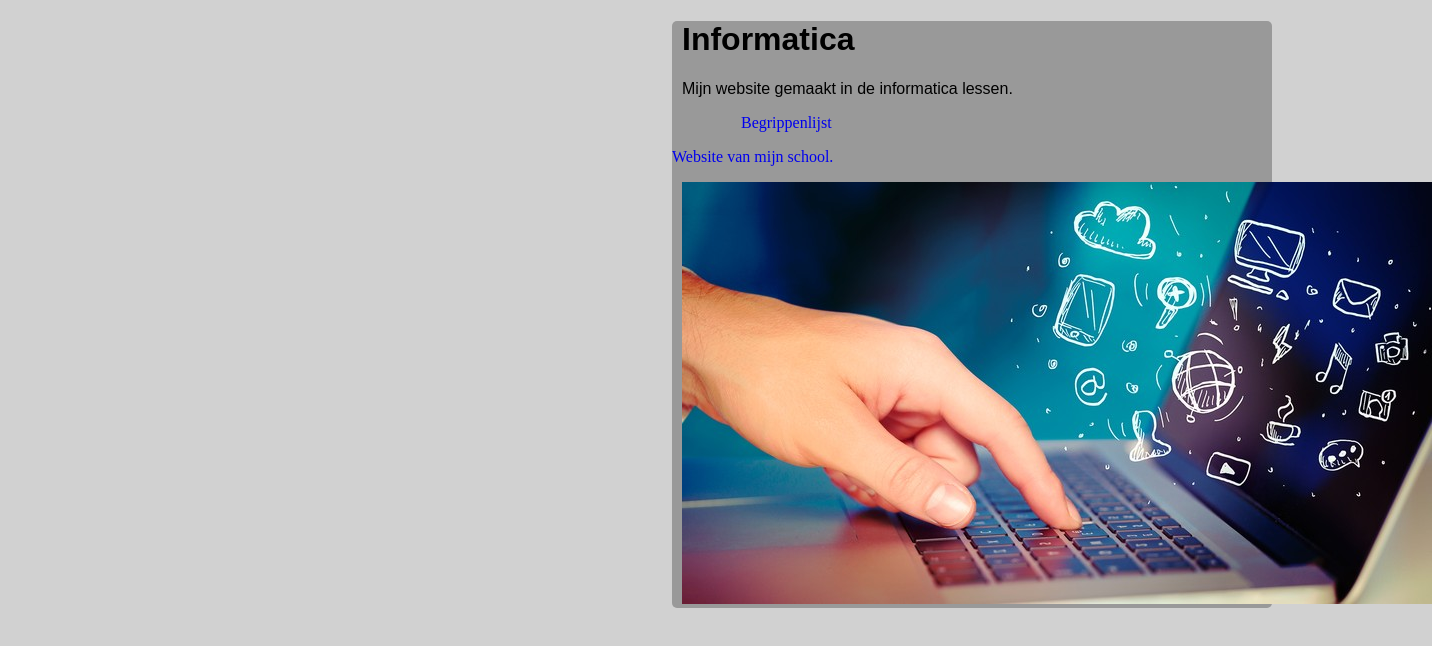
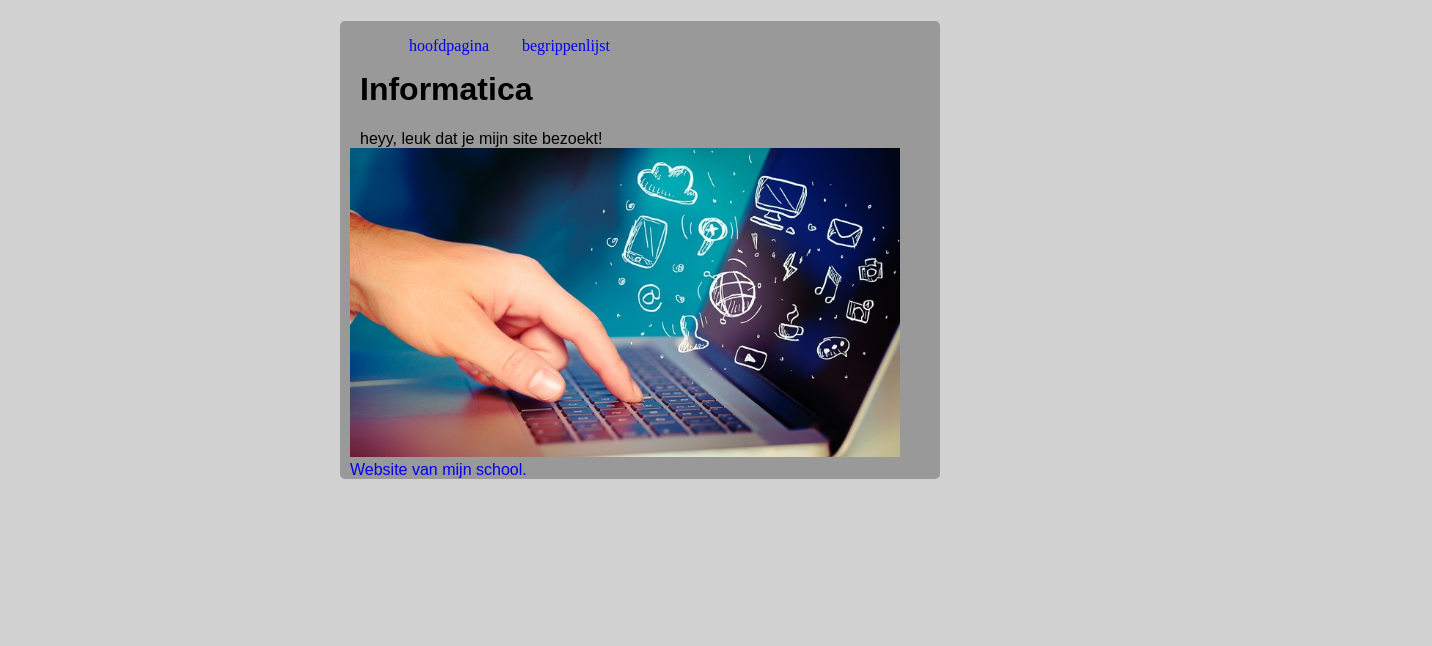
Before and after one commit to Amber2002/Amber2002.github.io, a plain HTML site: page index.html in a window 1280 px wide. Shown: the whole page, 1432 px wide, since content can reach past the window. Drawn offline with Linux system fonts and the light colour scheme.

Commit message:
Add files via upload

```diff
--- a/index.html
+++ b/index.html
@@ -4,18 +4,19 @@
 		<title>Informatica</title>
 		<meta charset="utf-8">
 		<link href="style.css" rel="stylesheet">
-
 	</head>
 	<body>
-			<div>
-			<h1>Informatica</h1>
-			<p>Mijn website gemaakt in de informatica lessen.
-			</p>
-			<ul>
-			<li><a href="index.html">Begrippenlijst</a></li>
-			</ul>
-			<a href="https://www.grotius-lvo.nl/" target="_blank">Website van mijn school.</a>
-			<p><img src="informatica.jpg">
-			</div>
+		<div>
+		<ul>
+			<li><a href="index.html">hoofdpagina</a></li>
+			<li><a href="begrippenlijst.html">begrippenlijst</a></li>
+		</ul>
+		<h1>Informatica</h1>
+		<p>
+		heyy, leuk dat je mijn site bezoekt!
+		<img src="informatica.jpg">
+		<a href="https://www.grotius-lvo.nl/" target="_blank">Website van mijn school.</a>
+		</p>
+		</div>
 	</body>
 </html>
--- a/style.css
+++ b/style.css
@@ -26,5 +26,21 @@ div {
 	height:100%;
 	background-color:#999999;
 	margin-left:auto;
+	margin-right:auto;
 	border-radius:5px;
 }
+
+h1 , p {
+	font-family:"Arial", "Helvetica", "Sans-serif";
+	text-indent:10px;
+	padding:0px 10px 0px 10px;
+}
+
+ul {
+	float:left;
+	width:560px;
+}
+
+img {
+	width:550px;
+}
```
Also changed, not shown: begrippenlijst.html (added, +40 -0 lines), lagen.jpg (added).
